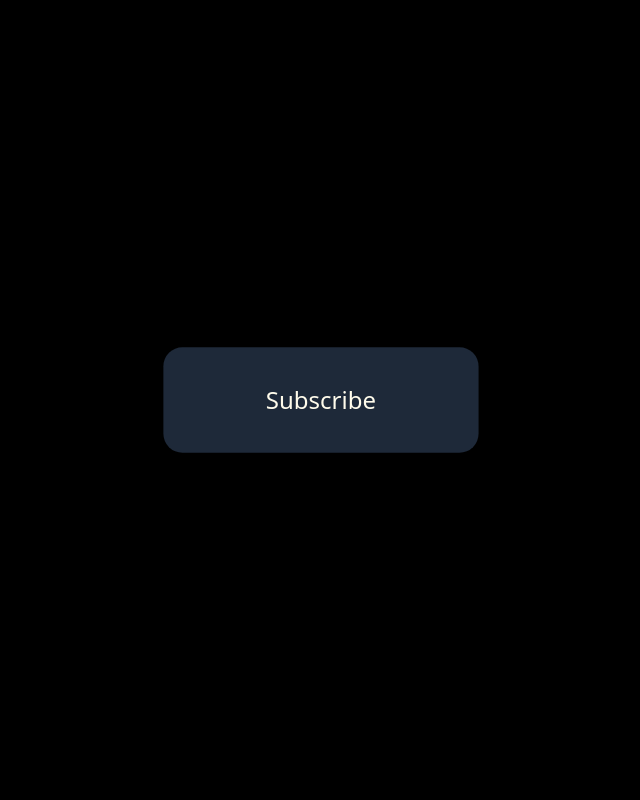
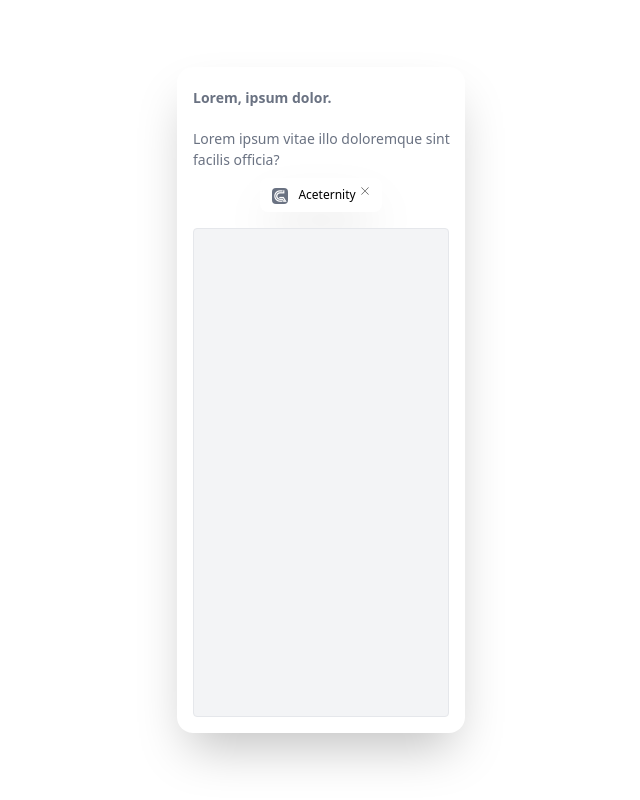
Before and after one commit to mdaasim77/Framer-Motion, a React (Vite) app: page / in a window 1280 px wide. Shown: the whole page, without its empty margins (319-959 px from the left). Built offline with nearby package versions, Linux system fonts and the light colour scheme; a web font is replaced by a local one.

Commit message:
np change

```diff
--- a/src/App.jsx
+++ b/src/App.jsx
@@ -21,8 +21,8 @@ const App = () => {
       {/* <Third /> */}
       {/* <FourthButton /> */}
       {/* <ProButton /> */}
-      <SubscribeBtn />
-      {/* <HoverExitAnimation /> */}
+      {/* <SubscribeBtn /> */}
+      <HoverExitAnimation />
       {/* <Home /> */}
     </>
   );
```
